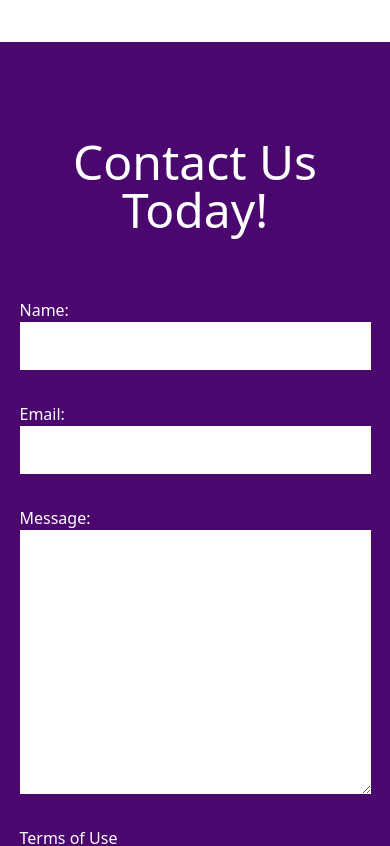
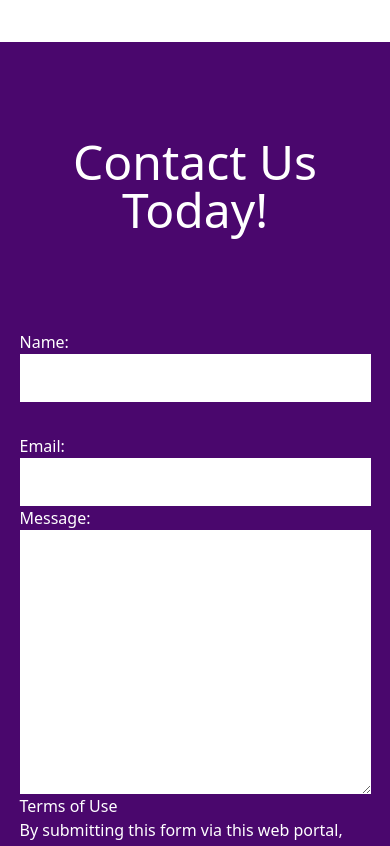
Before and after one commit to artsycoder533/omni, a Next.js app: page / in a window 390 px wide. Shown: the part 7797-8643 px from the top of the page. Built offline with nearby package versions, Linux system fonts and the light colour scheme.

Commit message:
feat: add  netlify forms

```diff
--- a/components/Contact.jsx
+++ b/components/Contact.jsx
@@ -4,19 +4,25 @@ import { FaPhone, FaEnvelope, FaClock, FaMapMarkerAlt } from "react-icons/fa";
 function Contact() {
   return (
     <div
-      className="min-h-screen flex flex-col justify-between text-white pt-24"
+      className="min-h-screen flex flex-col gap-8 text-white pt-24 "
       id="contact">
       <h2 className="text-5xl text-center pb-16">Contact Us Today!</h2>
-      <div className="flex flex-col xl:flex-row max-w-[1400px] mx-auto w-[90vw]  lg:gap-24">
-        <form className="flex flex-col max-w-[600px] mx-auto pb-16 gap-8">
+      <div className="flex flex-col xl:flex-row max-w-[1400px] mx-auto w-[90vw] lg:gap-24">
+        <form
+          name="omni"
+          method="POST"
+          data-netlify="true"
+          data-netlify-honeypot="bot-field"
+        className="w-full">
+          <input type="hidden" name="form-name" value="omni" />
           <div className="flex flex-col md:flex-row gap-8 w-full">
             <div className="flex flex-col w-full">
               <label htmlFor="name">Name:</label>
-              <input type="text" name="name" id="email" />
+              <input type="text" name="name" id="email" required />
             </div>
             <div className="flex flex-col w-full">
               <label htmlFor="email">Email:</label>
-              <input type="email" name="email" id="email" />
+              <input type="email" name="email" id="email" required />
             </div>
           </div>
           <div className="flex flex-col">
@@ -25,7 +31,8 @@ function Contact() {
               name="message"
               id="message"
               cols="30"
-              rows="10"></textarea>
+              rows="10"
+              required></textarea>
           </div>
           <p>Terms of Use</p>
           <p>
@@ -43,7 +50,7 @@ function Contact() {
             Send Message
           </button>
         </form>
-        <div className="flex flex-col mb-16">
+        <div className="flex flex-col mb-16 w-full">
           <div className="grid grid-cols-1 sm:grid-cols-2 sm:grid-rows-2  w-full justify-between">
             <div className="flex flex-col justify-center items-center p-4 sm:bg-[#018183]">
               <h3 className="flex gap-3">
--- a/components/SingleFaq.jsx
+++ b/components/SingleFaq.jsx
@@ -10,7 +10,7 @@ function SingleFaq({ question, answer }) {
       {!isArray(answer) ? (
         <p className="p-2 mt-2">{answer}</p>
       ) : (
-        answer.map((el) => <li className="p-1 mt-2 list-outside">{el}</li>)
+          answer.map((el, index) => <li key={index} className="p-1 mt-2 list-outside">{el}</li>)
       )}
     </details>
   );
```
